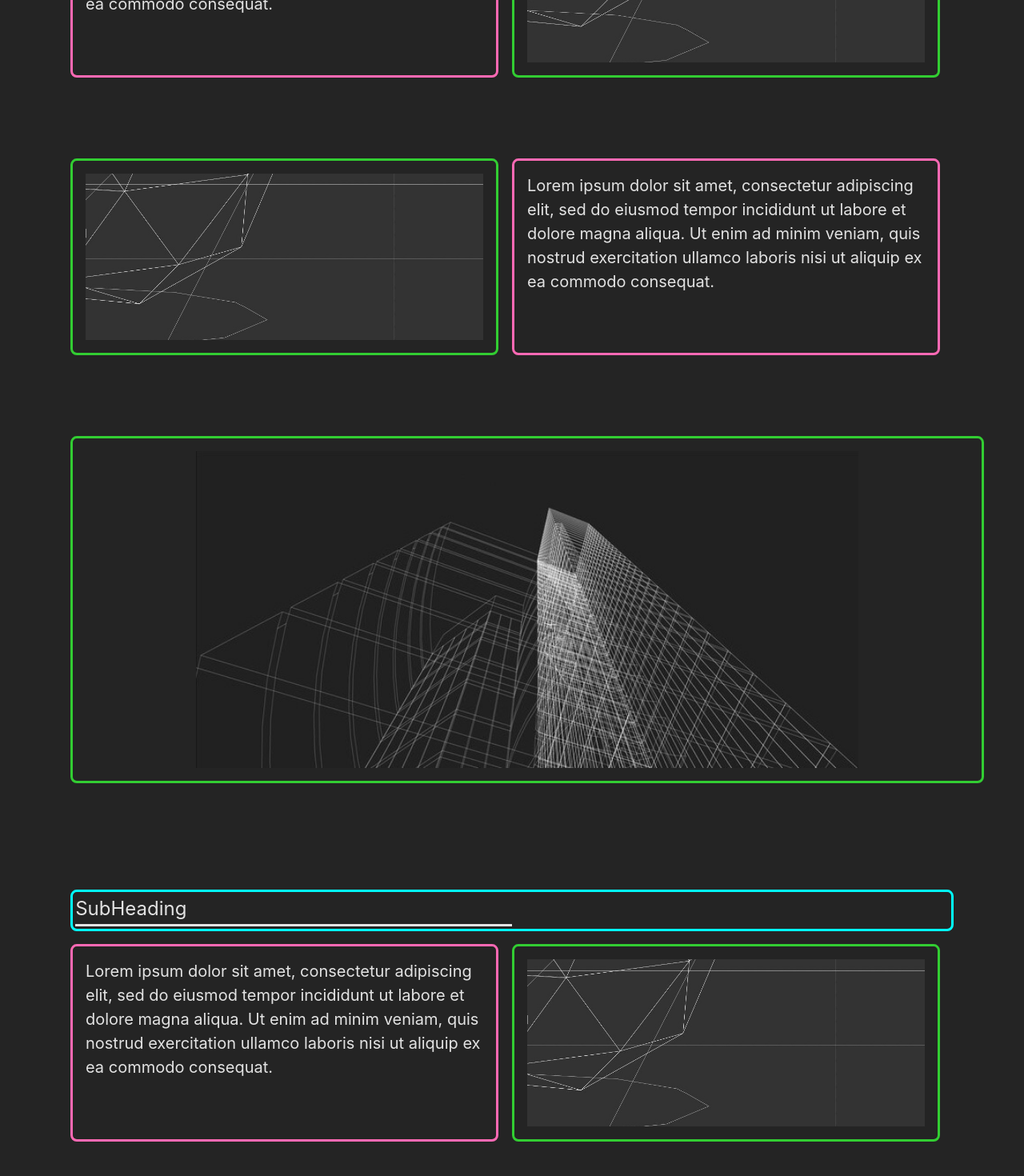
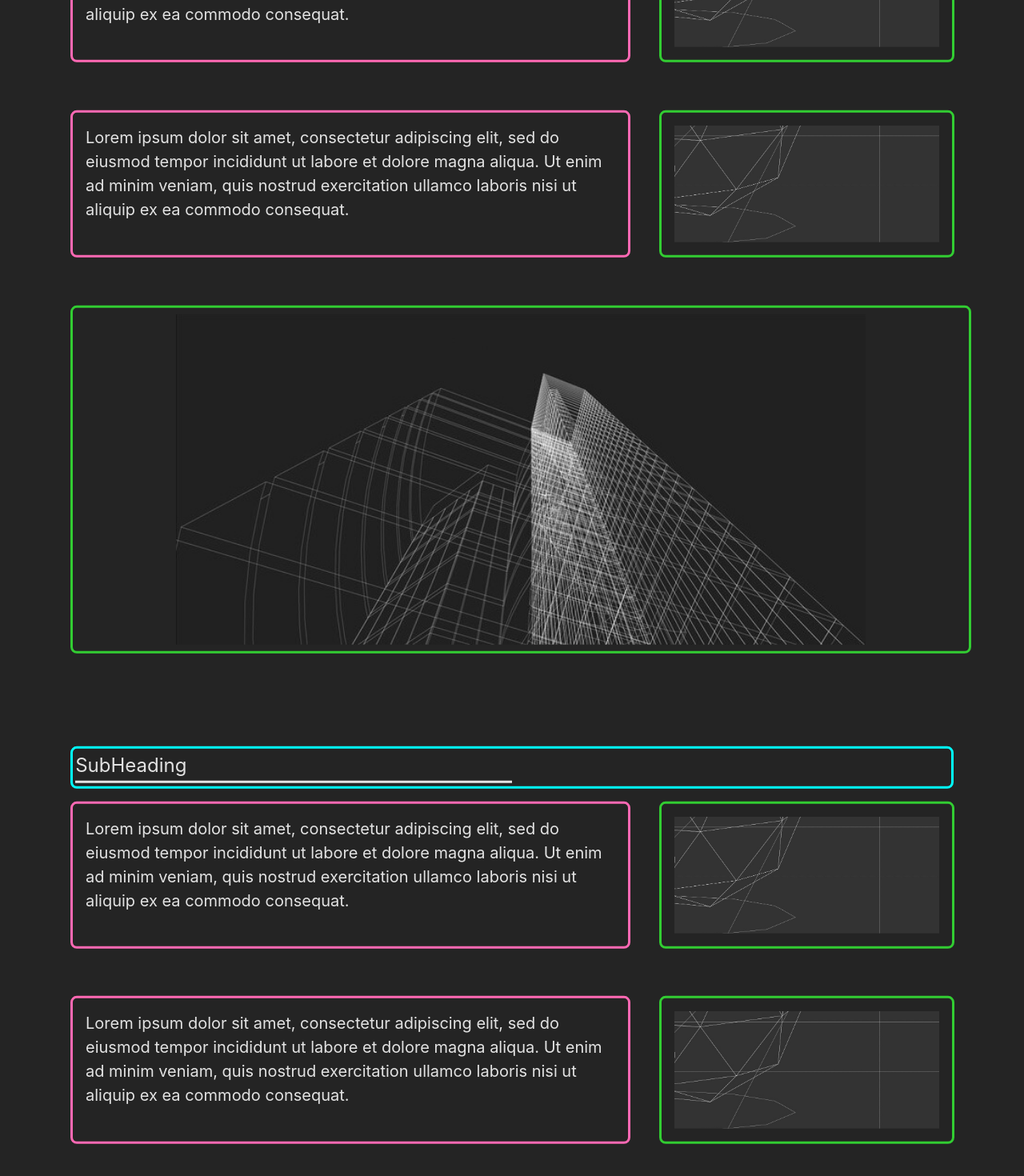
Before and after one commit to Fraser-Levack/Design-for-Displacement, a React (Vite) app: page / in a window 1280 px wide. Shown: the part 880-2350 px from the top of the page at 80% size. Built offline with nearby package versions, Linux system fonts and the light colour scheme.

Commit message:
feat - basic triple gird layout.

```diff
--- a/src/App.tsx
+++ b/src/App.tsx
@@ -33,13 +33,13 @@ function App() {
 
         <Image direction="right" source="image_placeholder_wire.jpg" altText="placeholder" />
 
-        <Image direction="left" source="image_placeholder_wire.jpg" altText="placeholder" />
-
-        <TextBox direction="right">Lorem ipsum dolor sit amet, consectetur adipiscing elit,
+        <TextBox direction="left">Lorem ipsum dolor sit amet, consectetur adipiscing elit,
             sed do eiusmod tempor incididunt ut labore et dolore magna aliqua.
             Ut enim ad minim veniam, quis nostrud exercitation ullamco laboris
             nisi ut aliquip ex ea commodo consequat.
         </TextBox>
+
+        <Image direction="right" source="image_placeholder_wire.jpg" altText="placeholder" />
 
         <BigImage direction="left" source="bigimage_placeholder.jpg" altText="bigplaceholder" />
 
@@ -53,13 +53,13 @@ function App() {
 
         <Image direction="right" source="image_placeholder_wire.jpg" altText="placeholder" />
 
-        <Image direction="left" source="image_placeholder_wire.jpg" altText="placeholder" />
-
-        <TextBox direction="right">Lorem ipsum dolor sit amet, consectetur adipiscing elit,
+        <TextBox direction="left">Lorem ipsum dolor sit amet, consectetur adipiscing elit,
             sed do eiusmod tempor incididunt ut labore et dolore magna aliqua.
             Ut enim ad minim veniam, quis nostrud exercitation ullamco laboris
             nisi ut aliquip ex ea commodo consequat.
-    </TextBox>
+        </TextBox>
+
+        <Image direction="right" source="image_placeholder_wire.jpg" altText="placeholder" />
 
     </div>
   </div>
--- a/src/css/App.css
+++ b/src/css/App.css
@@ -62,13 +62,13 @@
 .main-content {
   /* using grid display */
   display: grid;
-  grid-template-columns: 1fr 1fr;
+  grid-template-columns: 1fr 1fr 1fr;
   transform: translate(0%, -10%);
 }
 
 .react-map {
   grid-column-start: 1;
-  grid-column-end: 3;
+  grid-column-end: 4;
   transform: translate(0%, -15%);
   transition: transform .5s;
   transform-origin: center;
@@ -97,14 +97,14 @@
 
 .react-big-image {
   grid-column-start: 1;
-  grid-column-end: 3;
+  grid-column-end: 4;
 
   object-fit: contain;
   width:100%;
-  height: 70%;
+  height: 75%;
   border: limegreen 0.2rem solid;
   border-radius: 0.5rem;
-  padding: 1rem;
+  padding: 0.5rem;
   z-index: 1;
 }
 
@@ -114,11 +114,13 @@
   width:90%;
   padding: 1rem;
   z-index: 1;
+  grid-column-start: 1;
+  grid-column-end: 3;
 }
 
 .react-category-sub {
   grid-column-start: 1;
-  grid-column-end: 3;
+  grid-column-end: 4;
 
   font-size: 1.5rem;
   font-weight: 400;
```
